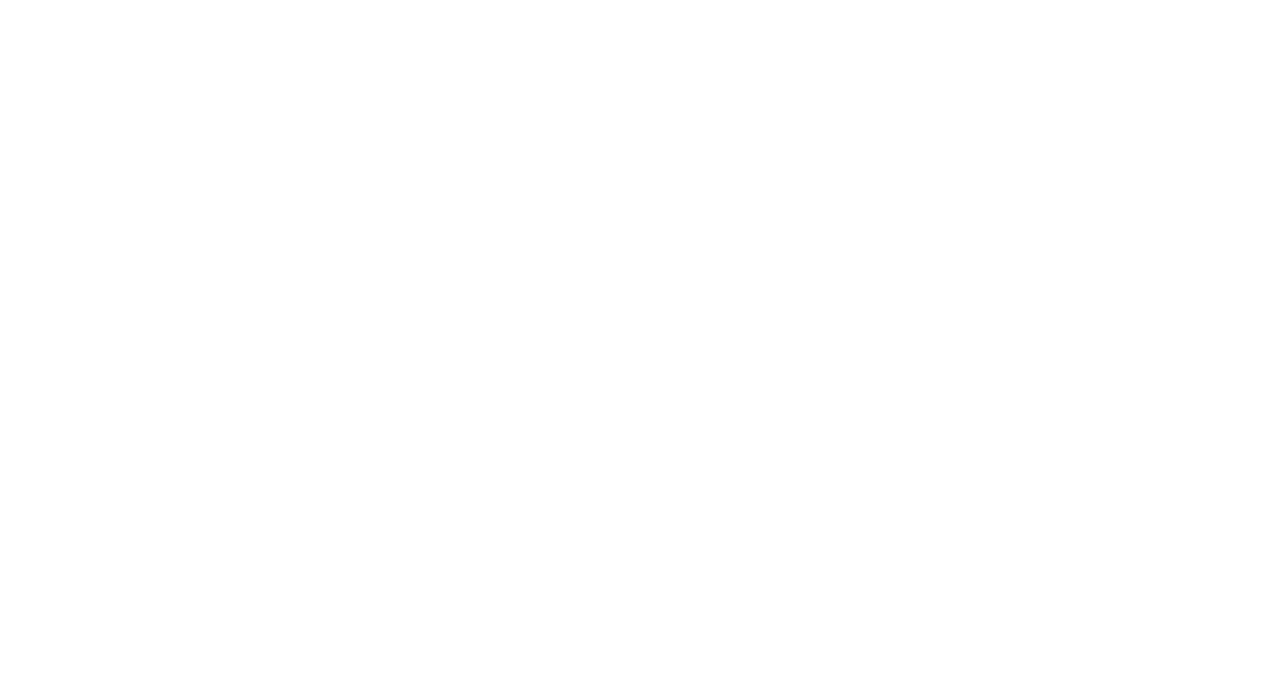
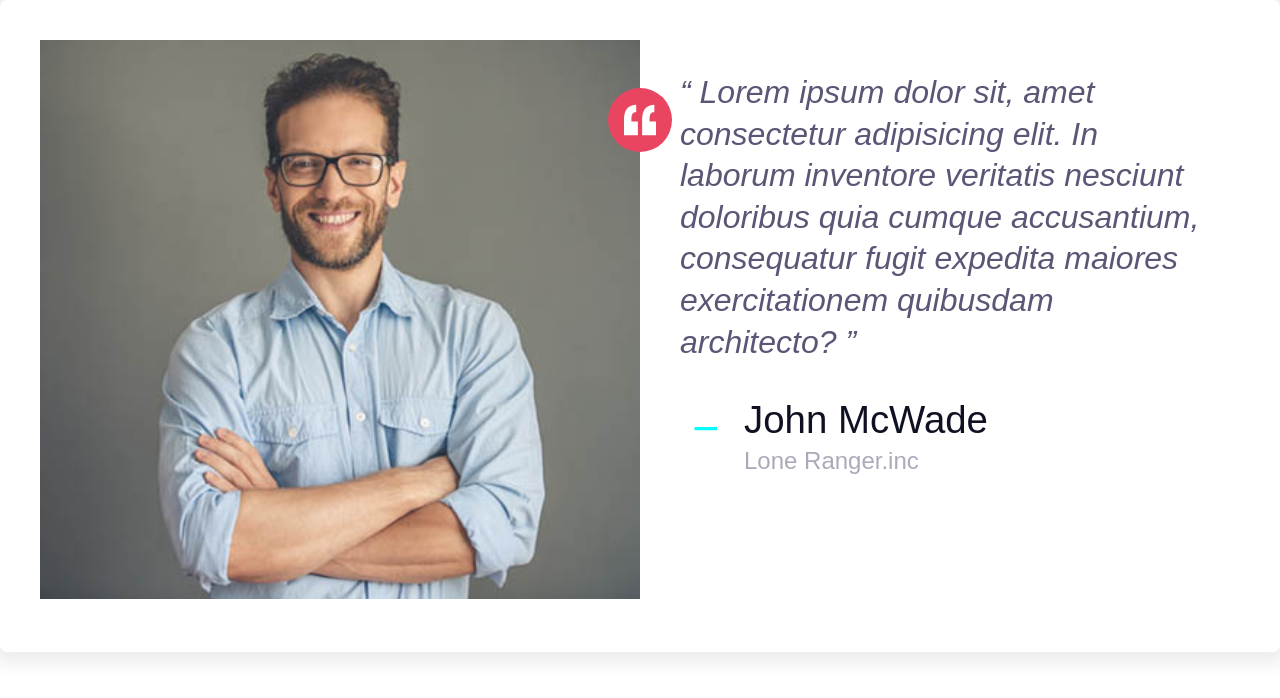
Before and after one commit to bogdanovic-94/cloudSome, a plain HTML site: page index.html in a window 1280 px wide. Drawn offline with Linux system fonts and the light colour scheme.

Commit message:
code the full testimonial

```diff
--- a/index.html
+++ b/index.html
@@ -20,6 +20,42 @@
     <link rel="stylesheet" href="css/style.css" />
   </head>
   <body>
+
+
+    <div class="card testimonial">
+      <div class="grid grid--1x2">
+        <div class="testimonial__img">
+          <img src="imgs/portrait.jpg" alt="happy man ">
+          <span class="icon-container icon-container--accent">
+            <svg class="icon icon--primary">
+                <use xlink:href="imgs/sprites.svg#quote"></use>
+            </svg>
+        </div>
+        <blockquote class="quote">
+          <p class="quote__text">
+            Lorem ipsum dolor sit, amet consectetur adipisicing elit. In laborum
+            inventore veritatis nesciunt doloribus quia cumque accusantium,
+            consequatur fugit expedita maiores exercitationem quibusdam architecto?
+          </p>
+          <footer>
+            <div class="media">
+              <div class="media__image">
+                <svg class="icon icon--primary quote_line">
+                  <use xlink:href="imgs/sprites.svg#line"></use>
+                </svg>
+              </div>
+              <div class="media__body">
+                <h3 class="media__title quote__author">John McWade</h3>
+                <p class="quote_company">Lone Ranger.inc</p>
+              </div>
+            </div>
+          </footer>
+        </blockquote>
+      </div>
+    </div>
+
+
+<!-- layout -->
 
 
     <!-- quotes -->
```
